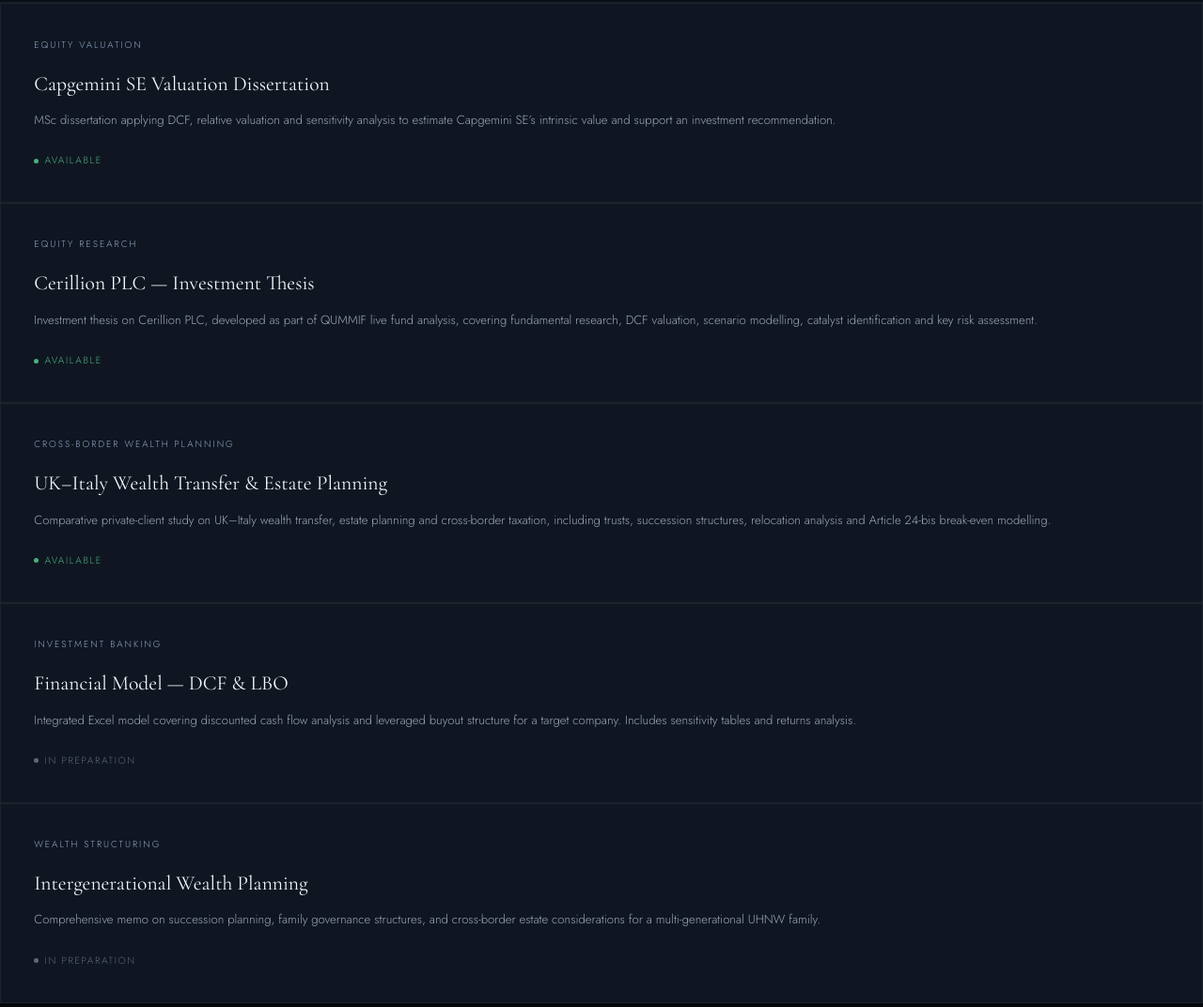
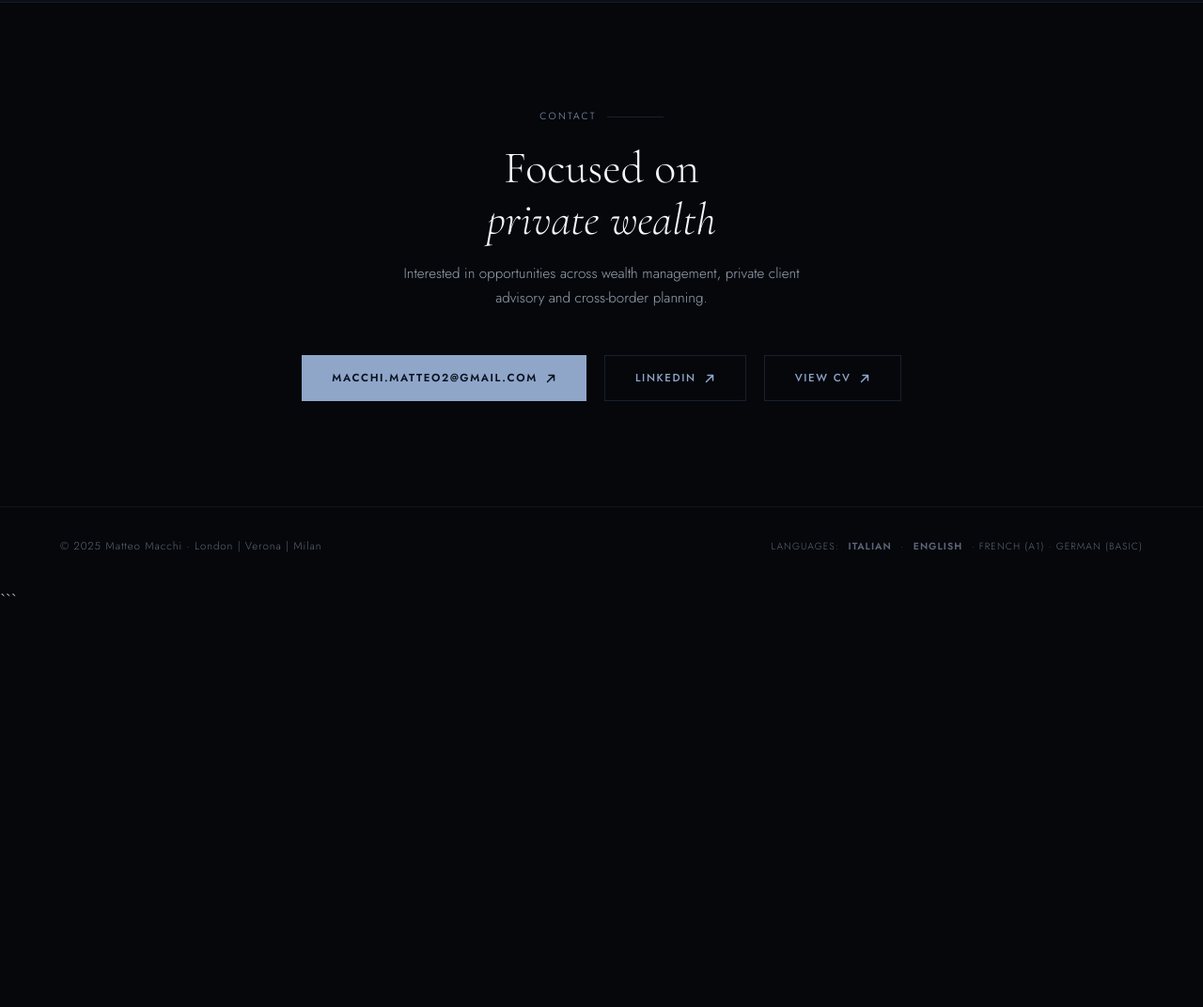
Before and after one commit to Matteo-Macchi/Matteo-Macchi.github.io, a plain HTML site: page index.html in a window 1280 px wide. Shown: the part 5896-6968 px from the top of the page at 94% size. After the commit the page ends 6547 px from the top, so only its background shows below. Drawn offline with nearby package versions, Linux system fonts and the light colour scheme.

Commit message:
Update index.html

```diff
--- a/index.html
+++ b/index.html
@@ -914,7 +914,6 @@
 </section>
 
 <!-- PORTFOLIO -->
-<!-- PORTFOLIO -->
 <section class="portfolio" id="portfolio">
   <div class="section-tag">Portfolio</div>
   <h2>Portfolio<br /><em>projects, research &amp; case studies</em></h2>
@@ -1008,80 +1007,6 @@
   </div>
 </section>
 
-    <a href="Matteo_Macchi_Capgemini_Valuation_Dissertation.pdf"
-       target="_blank"
-       class="portfolio-card active">
-      <div class="card-area">Equity Valuation</div>
-      <div class="card-title">Capgemini SE Valuation Dissertation</div>
-      <div class="card-desc">
-        MSc dissertation applying DCF, relative valuation and sensitivity analysis to estimate Capgemini SE’s intrinsic value and support an investment recommendation.
-      </div>
-      <div class="card-status status-available">
-        <span class="status-dot"></span>
-        Available
-      </div>
-    </a>
-
-    <a href="Matteo_Macchi_Cerillion_Equity_Research.pdf"
-       target="_blank"
-       class="portfolio-card active">
-      <div class="card-area">Equity Research</div>
-      <div class="card-title">Cerillion PLC — Investment Thesis</div>
-      <div class="card-desc">
-        Investment thesis on Cerillion PLC, developed as part of QUMMIF live fund analysis, covering fundamental research, DCF valuation, scenario modelling, catalyst identification and key risk assessment.
-      </div>
-      <div class="card-status status-available">
-        <span class="status-dot"></span>
-        Available
-      </div>
-    </a>
-
-<a href="Matteo_Macchi_UK_Italy_Wealth_Planning.pdf"
-   target="_blank"
-   class="portfolio-card active">
-
-  <div class="card-area">Cross-Border Wealth Planning</div>
-
-  <div class="card-title">UK–Italy Wealth Transfer &amp; Estate Planning</div>
-
-  <div class="card-desc">
-    Comparative private-client study on UK–Italy wealth transfer, estate planning and cross-border taxation, including trusts, succession structures, relocation analysis and Article 24-bis break-even modelling.
-  </div>
-
-  <div class="card-status status-available">
-    <span class="status-dot"></span>
-    Available
-  </div>
-
-</a>
-
-    <div class="portfolio-card">
-      <div class="card-area">Investment Banking</div>
-      <div class="card-title">Financial Model — DCF &amp; LBO</div>
-      <div class="card-desc">
-        Integrated Excel model covering discounted cash flow analysis and leveraged buyout structure for a target company. Includes sensitivity tables and returns analysis.
-      </div>
-      <div class="card-status status-soon">
-        <span class="status-dot"></span>
-        In preparation
-      </div>
-    </div>
-
-    <div class="portfolio-card">
-      <div class="card-area">Wealth Structuring</div>
-      <div class="card-title">Intergenerational Wealth Planning</div>
-      <div class="card-desc">
-        Comprehensive memo on succession planning, family governance structures, and cross-border estate considerations for a multi-generational UHNW family.
-      </div>
-      <div class="card-status status-soon">
-        <span class="status-dot"></span>
-        In preparation
-      </div>
-    </div>
-
-  </div>
-</section>
-
   <!-- CONTACT -->
   <section class="contact" id="contact">
     <div class="section-tag" style="justify-content: center;">Contact</div>
```
